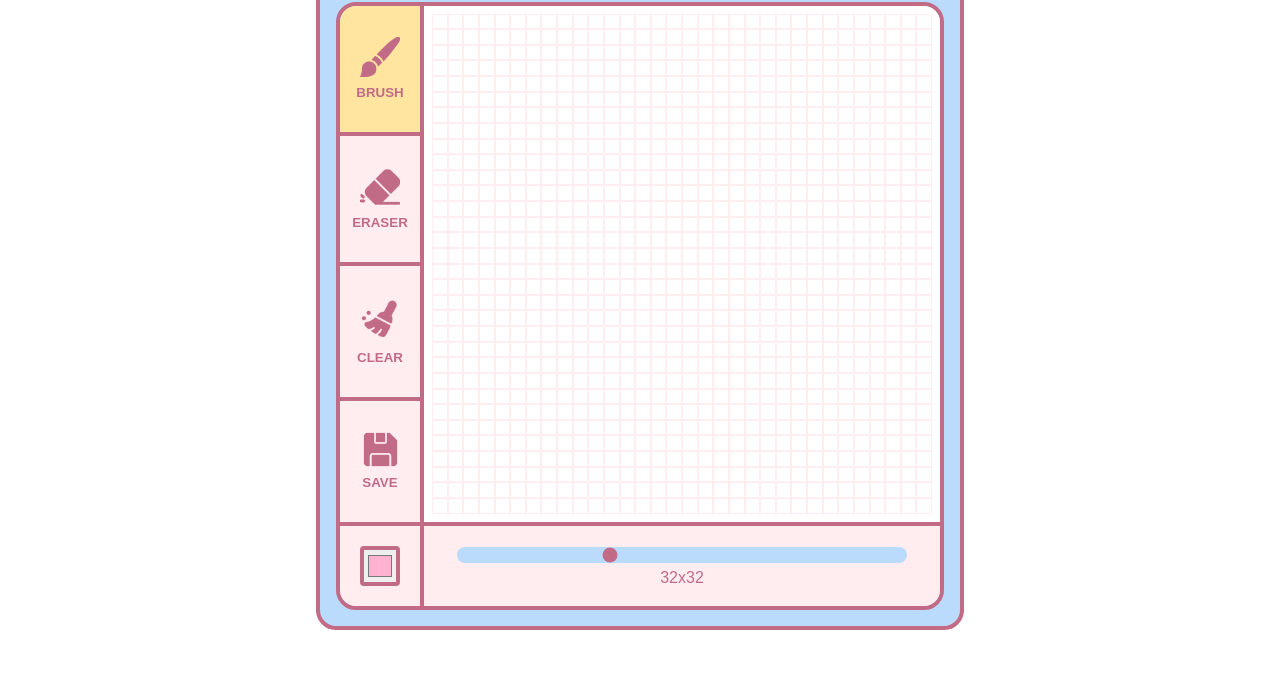
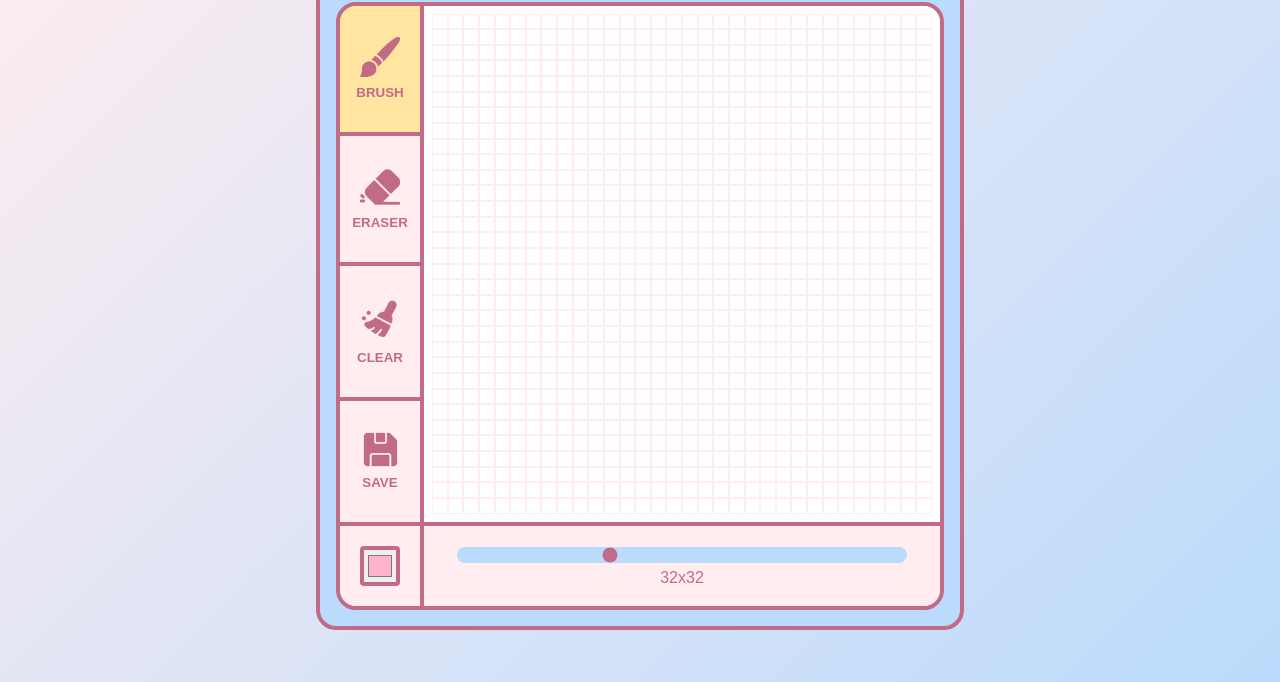
Before and after one commit to charmbun/etch-a-sketch, a plain HTML site: page index.html in a window 1280 px wide. Shown: the part 134-816 px from the top of the page. Drawn offline with nearby package versions, Linux system fonts and the light colour scheme; a web font is replaced by a local one.

Commit message:
Add a gradient background

```diff
--- a/styles.css
+++ b/styles.css
@@ -17,6 +17,10 @@
 /* ===============================
    Window
 ================================= */
+
+body {
+    background: linear-gradient(135deg, #FFEDEF 0%, #BBDBFC 100%);
+}
 
 #container {
     display: flex;
```
